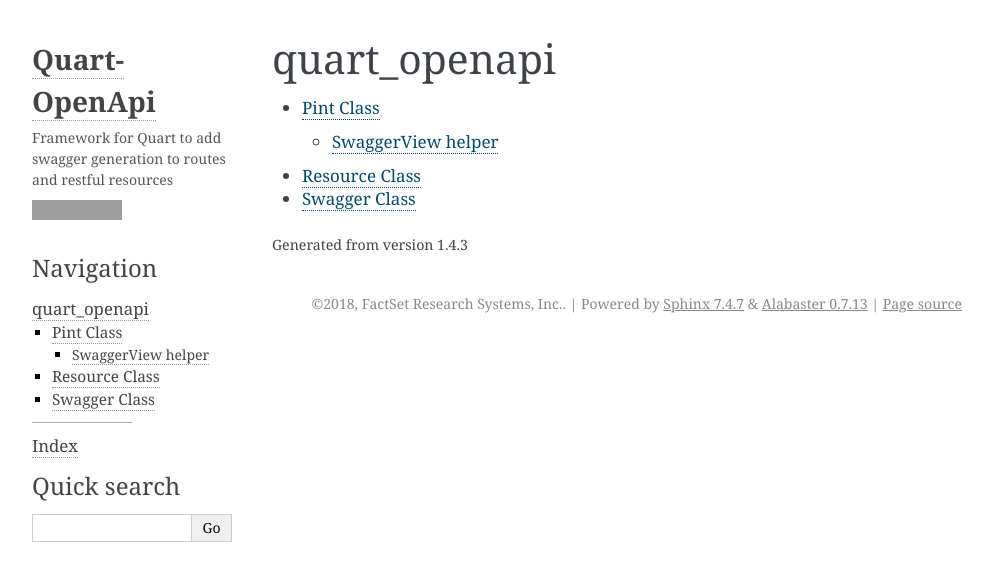
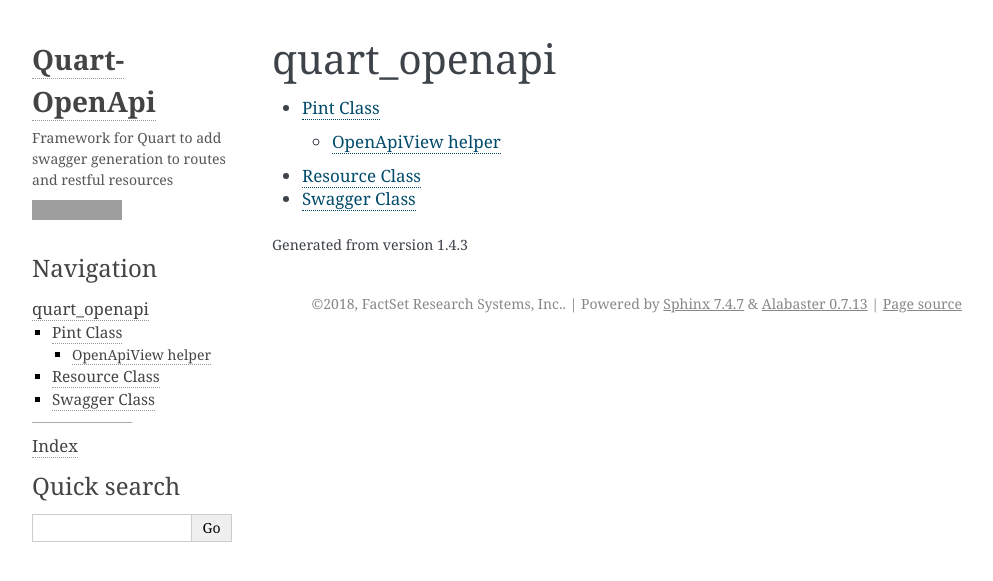
Before and after one commit to factset/quart-openapi, a Sphinx documentation site: the page built from docs/modules.rst, in a window 1280 px wide. Shown: the top 581 px of the page, without its empty margins (148-1141 px from the left). Built offline with Sphinx 7.4.7, drawn with Linux system fonts in a browser that asks for light colours; grey boxes are pictures that could not be loaded.

Commit message:
Update docs to use new class name

```diff
--- a/docs/pint.rst
+++ b/docs/pint.rst
@@ -11,10 +11,10 @@
 
    .. automethod:: __init__
 
-SwaggerView helper
+OpenApiView helper
 ------------------
 
-.. autoclass:: SwaggerView
+.. autoclass:: OpenApiView
    :members:
    :inherited-members:
    :show-inheritance:
```
